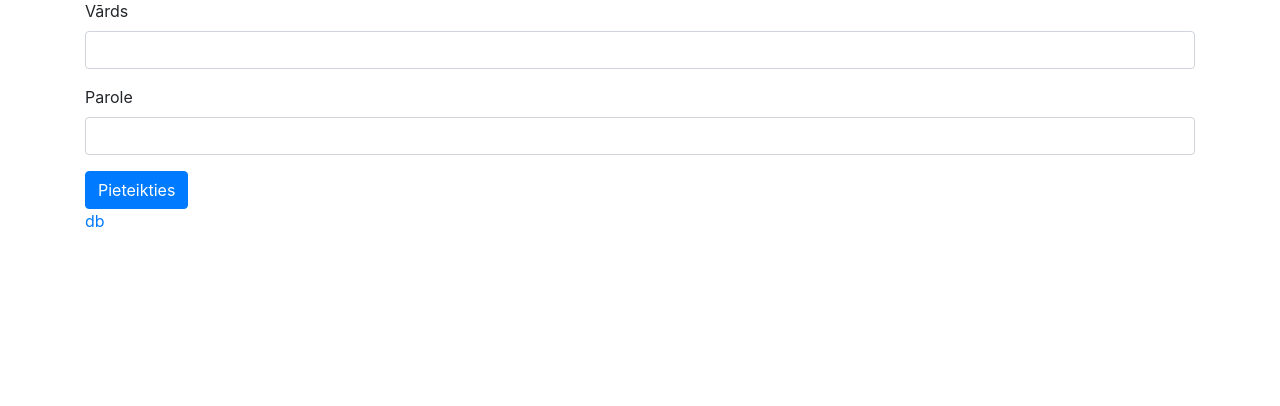
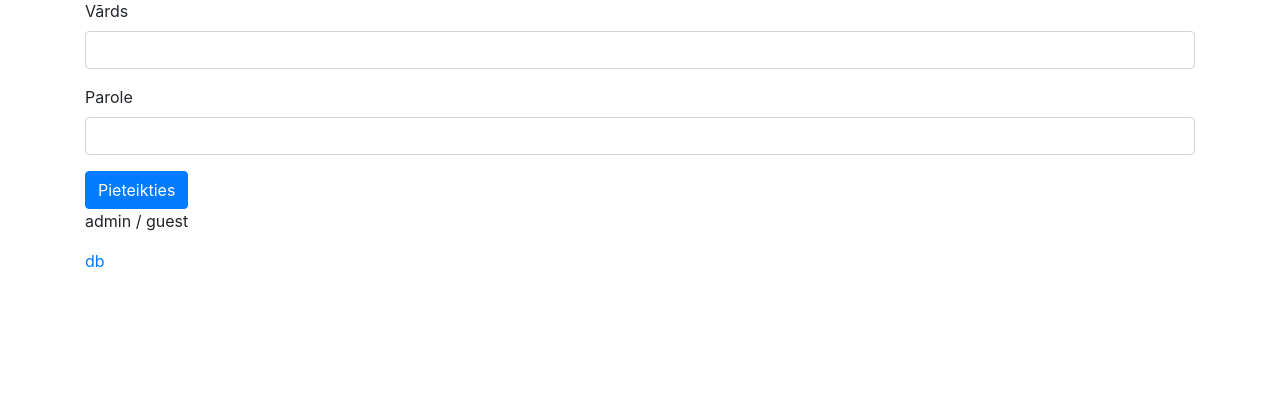
Before and after one commit to karlis-i/PHP-auth-paraugs, a PHP site: page /login_form.php in a window 1280 px wide. Shown: the part 161-567 px from the top of the page. Run offline with PHP 8.4, Linux system fonts and the light colour scheme.

Commit message:
Added hint

```diff
--- a/application/login_form.php
+++ b/application/login_form.php
@@ -38,6 +38,8 @@ require_once('_header.php');
                 </div>
 
                 <button type="submit" class="btn btn-primary">Pieteikties</button>
+
+                <p>admin / guest</p>
             </form>
 
 <?php require_once('_footer.php'); ?>
```
